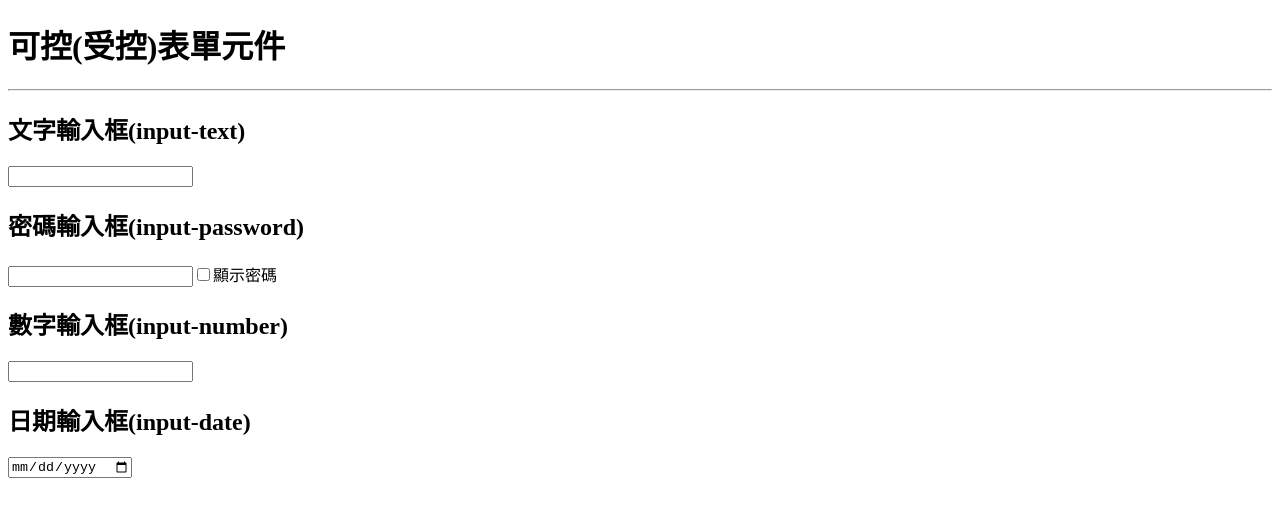
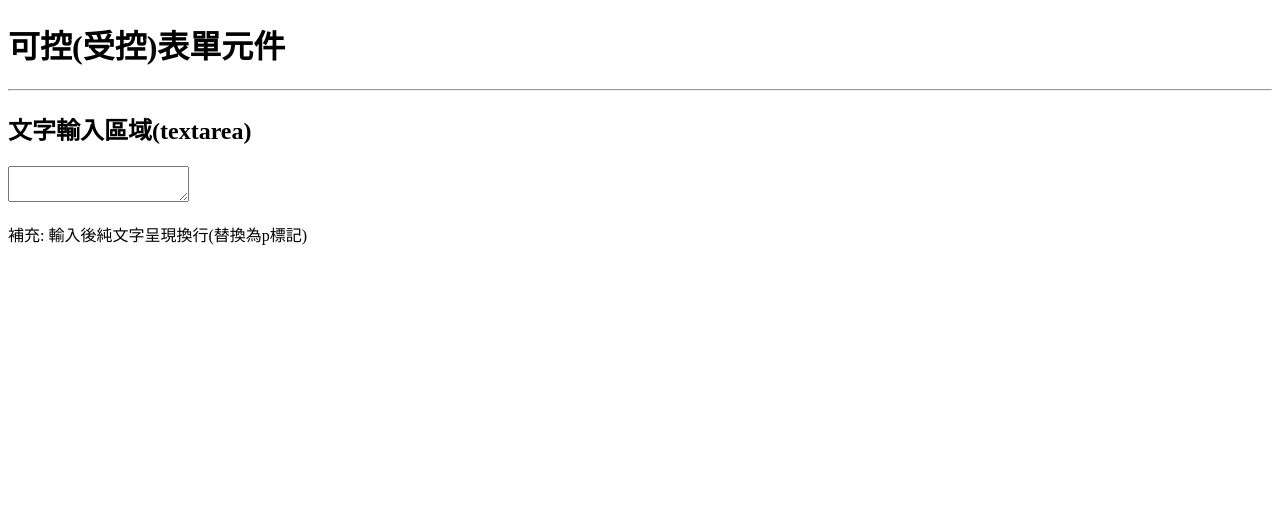
Before and after one commit to eyesofkids/react-mli-com, a Next.js app in the folder course/: page /ch-06-form/controlled in a window 1280 px wide. Shown: the top 512 px of the page. Built offline with nearby package versions, Linux system fonts and the light colour scheme.

Commit message:
表單_可控表單元件_文字輸入區域textarea

```diff
--- /dev/null
+++ b/course/app/ch-06-form/controlled/_components/my-textarea.js
@@ -0,0 +1,25 @@
+'use client'
+
+import { useState } from 'react'
+
+export default function MyTextarea() {
+  const [text, setText] = useState('')
+
+  return (
+    <>
+      <h2>文字輸入區域(textarea)</h2>
+      <textarea
+        // 文字輸入框呈現值是狀態目前的值
+        value={text}
+        // 文字輸入框輸入的任何值，會設定到狀態中
+        onChange={(e) => {
+          setText(e.target.value)
+        }}
+      />
+      <p>補充: 輸入後純文字呈現換行(替換為p標記)</p>
+      {text.split('\n').map((v, i) => {
+        return <p key={i}>{v}</p>
+      })}
+    </>
+  )
+}
--- a/course/app/ch-06-form/controlled/page.js
+++ b/course/app/ch-06-form/controlled/page.js
@@ -1,13 +1,15 @@
 'use client'
 
 import MyInput from './_components/my-input'
+import MyTextarea from './_components/my-textarea'
 
 export default function ControlledPage() {
   return (
     <>
       <h1>可控(受控)表單元件</h1>
       <hr />
-      <MyInput />
+      <MyTextarea />
+      {/* <MyInput /> */}
     </>
   )
 }
```
